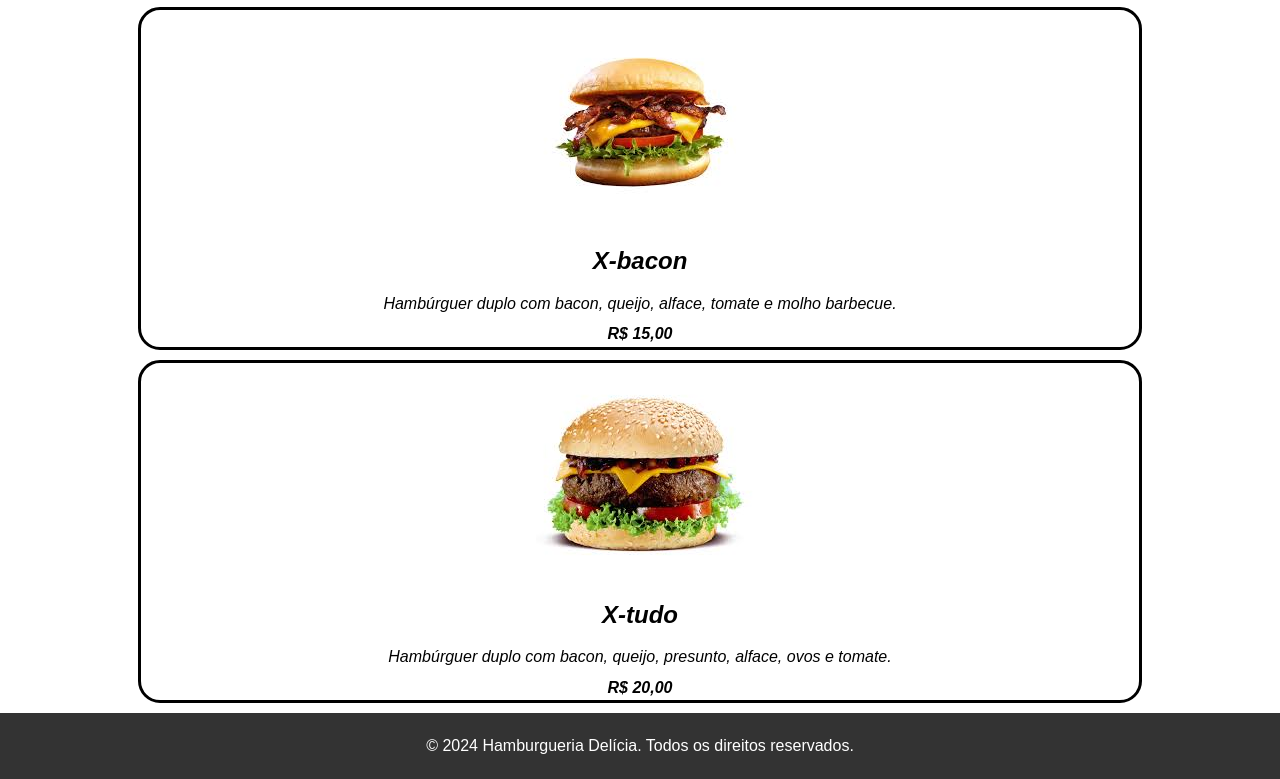
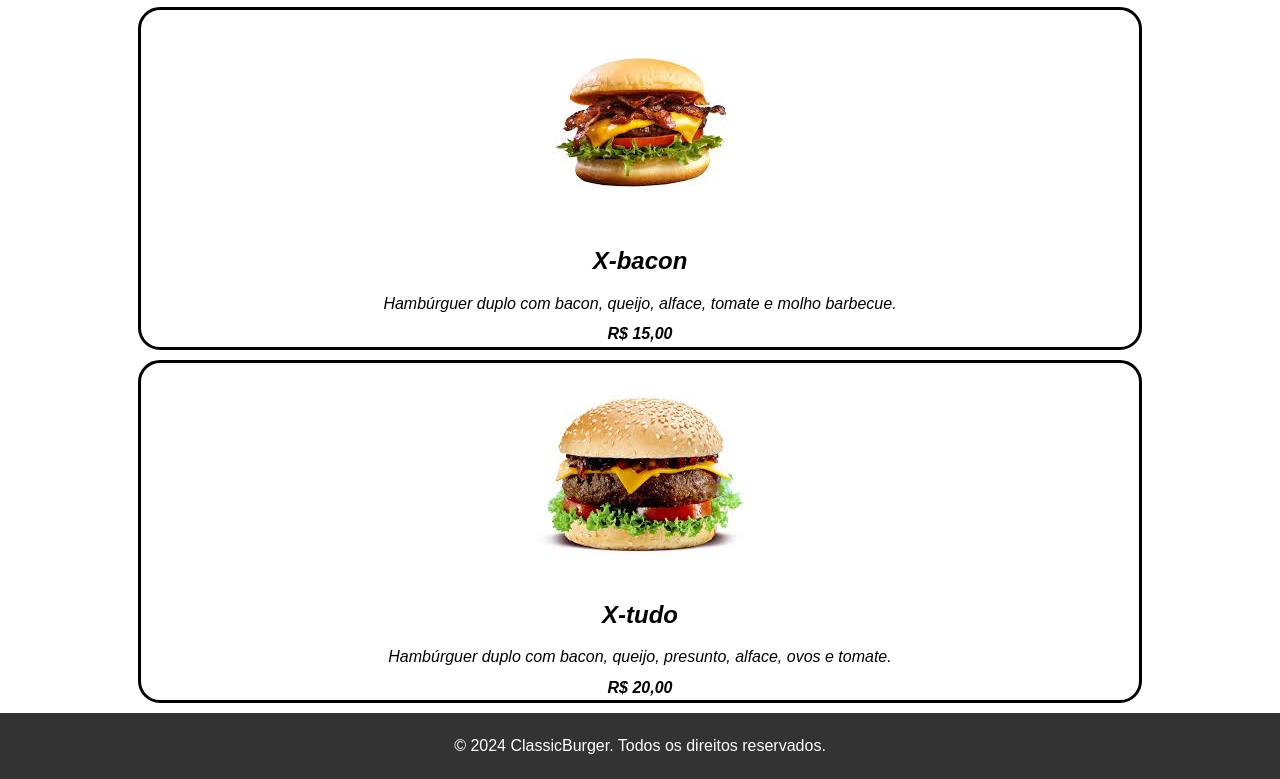
Before and after one commit to J-Wangler/classicburger, a plain HTML site: page cardapio.html in a window 1280 px wide. Shown: the part 454-1233 px from the top of the page. Drawn offline with Linux system fonts and the light colour scheme.

Commit message:
Update cardapio.html

```diff
--- a/cardapio.html
+++ b/cardapio.html
@@ -47,7 +47,7 @@
 
     <footer>
         <div class="container">
-            <p>&copy; 2024 Hamburgueria Delícia. Todos os direitos reservados.</p>
+            <p>&copy; 2024 ClassicBurger. Todos os direitos reservados.</p>
         </div>
     </footer>
 
```
